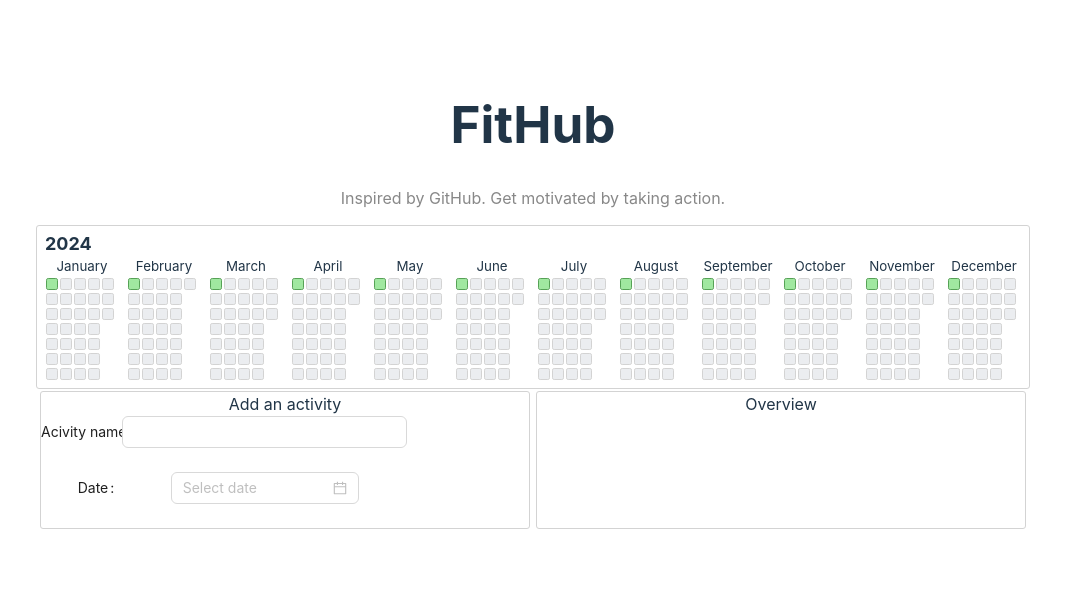
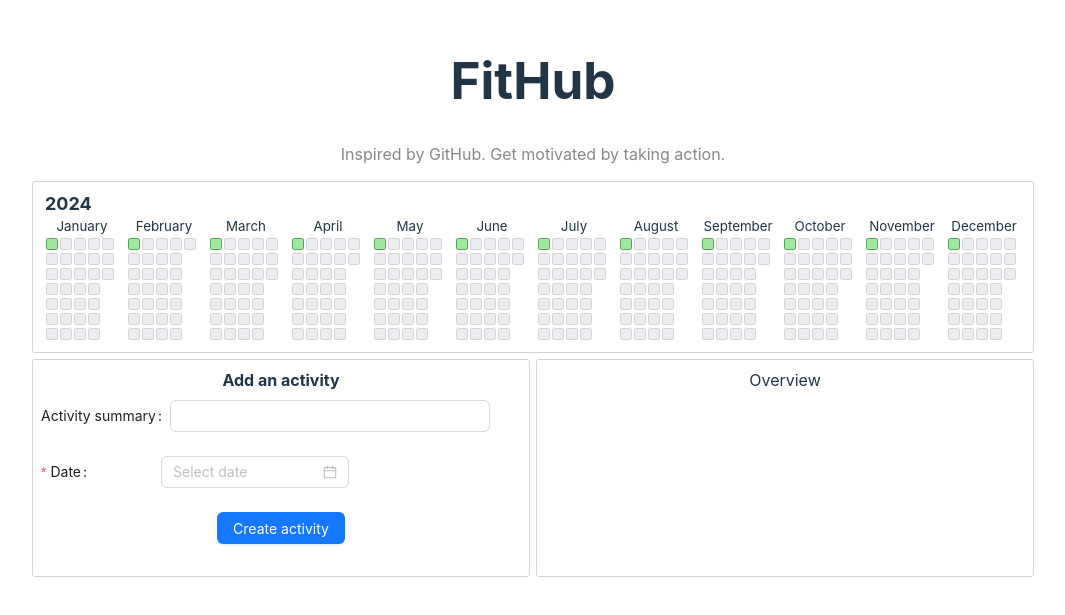
Before and after one commit to stuartdrennandev/FitHub, a React (Vite) app in the folder fithub-frontend/: page / in a window 1280 px wide. Shown: the part 103-718 px from the top of the page, without its empty margins (107-1172 px from the left). Built offline with nearby package versions, Linux system fonts and the light colour scheme.

Commit message:
Add basic form without actual submit functionality

```diff
--- a/fithub-frontend/src/App.css
+++ b/fithub-frontend/src/App.css
@@ -12,11 +12,13 @@
 .splitView {
   display: flex;
   flex-direction: row;
+  gap: 8px;
 }
 
 .splitView>* {
   flex: 1 1 50%;
+  margin-top: 8px;
+  padding: 8px;
   outline: 1px solid lightgray;
   border-radius: 2px;
-  margin: 4px;
 }
--- /dev/null
+++ b/fithub-frontend/src/components/activity-adder/ActivityAdder.module.css
@@ -0,0 +1,10 @@
+.title {
+    font-size: medium;
+    font-weight: bold;
+    margin-bottom: 8px;
+}
+
+.submitButton {
+    display: flex;
+    justify-content: center;
+}
--- a/fithub-frontend/src/components/activity-adder/ActivityAdder.tsx
+++ b/fithub-frontend/src/components/activity-adder/ActivityAdder.tsx
@@ -1,20 +1,42 @@
-import { DatePicker, Form, Input } from "antd";
+import { DatePicker, Form, Button, Input } from "antd";
+import styles from "./ActivityAdder.module.css";
 
 const ActivityAdder: React.FC = () => {
     return (
         <div>
-            <div>Add an activity</div>
+            <div className={styles.title}>Add an activity</div>
             <Form
-                labelCol={{ span: 4 }}
-                wrapperCol={{ span: 14 }}
+                wrapperCol={{ span: 16 }}
                 layout="horizontal"
-                style={{ maxWidth: 600 }}
+                className={styles.form}
+                onFinish={() => {}}
+                onFinishFailed={() => {}}
             >
-                <Form.Item label="Acivity name">
+                <Form.Item
+                    name="summary"
+                    className={styles.formItem}
+                    label="Activity summary"
+                >
                     <Input />
                 </Form.Item>
-                <Form.Item label="Date">
+                <Form.Item
+                    name="date"
+                    className={styles.formItem}
+                    label="Date"
+                    rules={[{ required: true, message: "Please add date of activity"}]}
+                    required
+                >
                     <DatePicker />
+                </Form.Item>
+                <Form.Item
+                    className={styles.submitButton}
+                >
+                    <Button
+                        type="primary"
+                        htmlType="submit"
+                    >
+                        Create activity
+                    </Button>
                 </Form.Item>
             </Form>
         </div>
--- a/fithub-frontend/src/components/activity-graph/ActivityGraph.module.css
+++ b/fithub-frontend/src/components/activity-graph/ActivityGraph.module.css
@@ -3,7 +3,7 @@
     flex-direction: column;
     outline: 1px solid lightgrey;
     border-radius: 2px;
-    padding: 4px;
+    padding: 8px;
 }
 
 .yearLabel {
--- a/fithub-frontend/src/components/activity-graph/ActivityGraph.tsx
+++ b/fithub-frontend/src/components/activity-graph/ActivityGraph.tsx
@@ -15,8 +15,12 @@
         <div className={styles.graphContainer}>
             <div className={styles.yearLabel}>{year}</div>
             <div className={styles.monthsContainer}>
-                {months.map(month => (
-                    <Month month={month} year={year} />
+                {months.map((month, index) => (
+                    <Month
+                        key={`${month}-${index}`}
+                        month={month}
+                        year={year}
+                    />
                 ))}
             </div>
 
```
